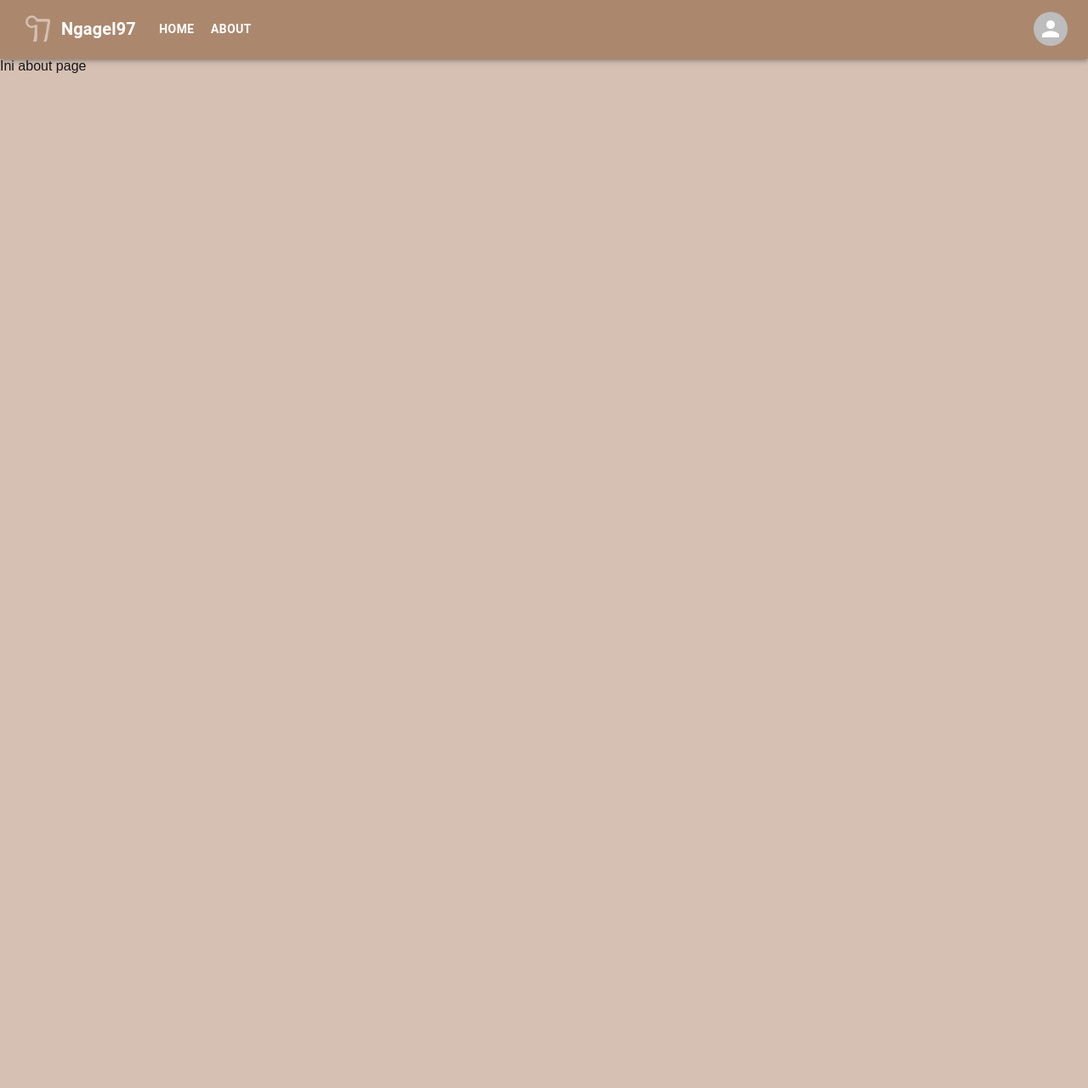
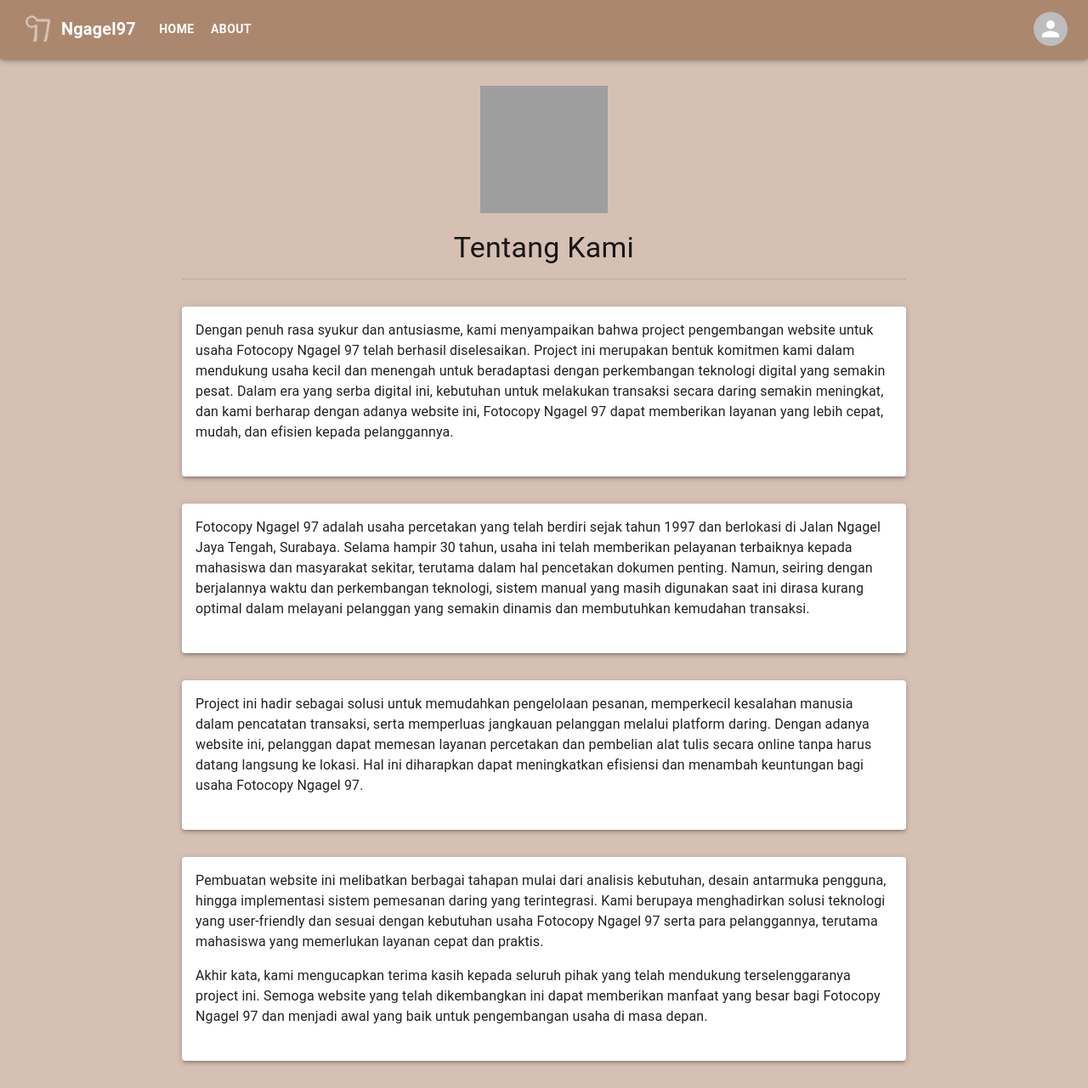
Before and after one commit to jou170/Ngagel97_Project, a Next.js app in the folder ngagel97/: page /about in a window 1280 px wide. Shown: the whole page at 85% size. Before the commit the page ends 800 px from the top, so only its background shows below. Built offline with nearby package versions, Linux system fonts and the light colour scheme; grey boxes are pictures that could not be loaded.

Commit message:
about page

```diff
--- a/ngagel97/src/app/(routes)/(public)/about/page.js
+++ b/ngagel97/src/app/(routes)/(public)/about/page.js
@@ -1,11 +1,55 @@
-import React from 'react'
+import React from 'react';
+import { Container, Typography, Box, Card, CardContent, Divider } from '@mui/material';
+import Image from 'next/image';
 
-const PublicAboutPage = () => {
+const AboutPage = () => {
   return (
-    <div>
-      Ini about page
-    </div>
-  )
-}
+    <Container maxWidth="md" sx={{ mt: 4, mb: 4 }}>
+      <Box textAlign="center" mb={4}>
+        <Image
+          src="/assets/fotocopy-ngagel-97-logo.png"
+          alt="Fotocopy Ngagel 97 Logo"
+          width={150}
+          height={150}
+        />
+        <Typography variant="h4" gutterBottom sx={{ mt: 2 }}>
+          Tentang Kami
+        </Typography>
+        <Divider sx={{ my: 2 }} />
+      </Box>
+      <Card elevation={3} sx={{ mb: 4 }}>
+        <CardContent>
+          <Typography variant="body1" paragraph>
+            Dengan penuh rasa syukur dan antusiasme, kami menyampaikan bahwa project pengembangan website untuk usaha Fotocopy Ngagel 97 telah berhasil diselesaikan. Project ini merupakan bentuk komitmen kami dalam mendukung usaha kecil dan menengah untuk beradaptasi dengan perkembangan teknologi digital yang semakin pesat. Dalam era yang serba digital ini, kebutuhan untuk melakukan transaksi secara daring semakin meningkat, dan kami berharap dengan adanya website ini, Fotocopy Ngagel 97 dapat memberikan layanan yang lebih cepat, mudah, dan efisien kepada pelanggannya.
+          </Typography>
+        </CardContent>
+      </Card>
+      <Card elevation={3} sx={{ mb: 4 }}>
+        <CardContent>
+          <Typography variant="body1" paragraph>
+            Fotocopy Ngagel 97 adalah usaha percetakan yang telah berdiri sejak tahun 1997 dan berlokasi di Jalan Ngagel Jaya Tengah, Surabaya. Selama hampir 30 tahun, usaha ini telah memberikan pelayanan terbaiknya kepada mahasiswa dan masyarakat sekitar, terutama dalam hal pencetakan dokumen penting. Namun, seiring dengan berjalannya waktu dan perkembangan teknologi, sistem manual yang masih digunakan saat ini dirasa kurang optimal dalam melayani pelanggan yang semakin dinamis dan membutuhkan kemudahan transaksi.
+          </Typography>
+        </CardContent>
+      </Card>
+      <Card elevation={3} sx={{ mb: 4 }}>
+        <CardContent>
+          <Typography variant="body1" paragraph>
+            Project ini hadir sebagai solusi untuk memudahkan pengelolaan pesanan, memperkecil kesalahan manusia dalam pencatatan transaksi, serta memperluas jangkauan pelanggan melalui platform daring. Dengan adanya website ini, pelanggan dapat memesan layanan percetakan dan pembelian alat tulis secara online tanpa harus datang langsung ke lokasi. Hal ini diharapkan dapat meningkatkan efisiensi dan menambah keuntungan bagi usaha Fotocopy Ngagel 97.
+          </Typography>
+        </CardContent>
+      </Card>
+      <Card elevation={3}>
+        <CardContent>
+          <Typography variant="body1" paragraph>
+            Pembuatan website ini melibatkan berbagai tahapan mulai dari analisis kebutuhan, desain antarmuka pengguna, hingga implementasi sistem pemesanan daring yang terintegrasi. Kami berupaya menghadirkan solusi teknologi yang user-friendly dan sesuai dengan kebutuhan usaha Fotocopy Ngagel 97 serta para pelanggannya, terutama mahasiswa yang memerlukan layanan cepat dan praktis.
+          </Typography>
+          <Typography variant="body1" paragraph>
+            Akhir kata, kami mengucapkan terima kasih kepada seluruh pihak yang telah mendukung terselenggaranya project ini. Semoga website yang telah dikembangkan ini dapat memberikan manfaat yang besar bagi Fotocopy Ngagel 97 dan menjadi awal yang baik untuk pengembangan usaha di masa depan.
+          </Typography>
+        </CardContent>
+      </Card>
+    </Container>
+  );
+};
 
-export default PublicAboutPage
+export default AboutPage;
```
